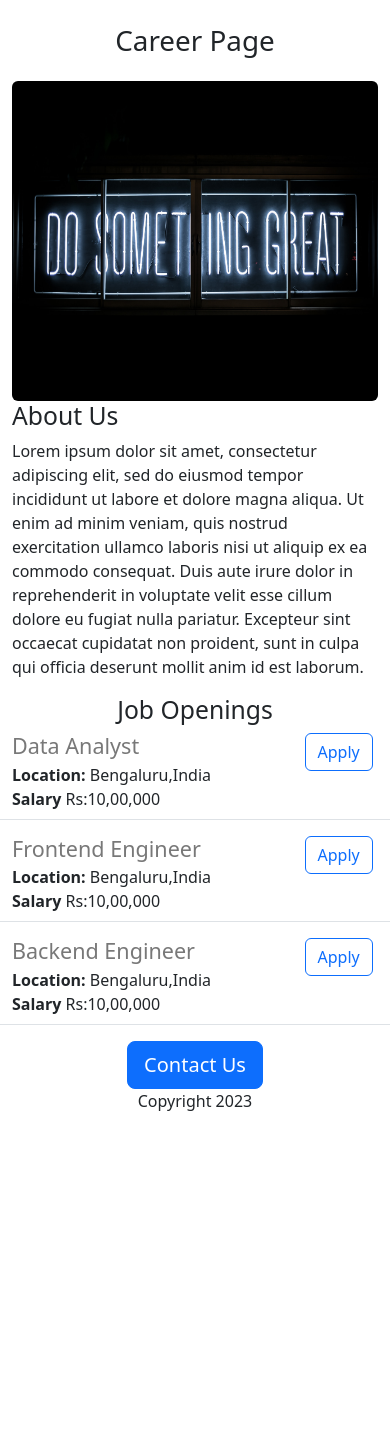
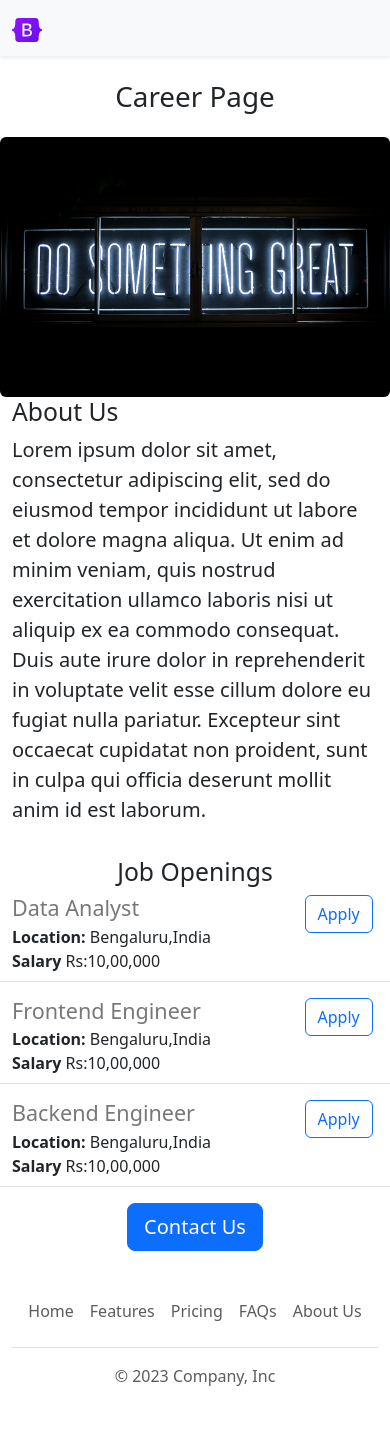
Before and after one commit to bartzabel05/career-site-flask-v2, a Flask app: page / in a window 390 px wide. Before the commit the page ends 1111 px from the top, so only its background shows below. Run offline with Flask 3, Linux system fonts and the light colour scheme.

Commit message:
Changes in layout

```diff
--- /dev/null
+++ b/templates/footer.html
@@ -0,0 +1,10 @@
+<footer class="py-3 my-4">
+    <ul class="nav justify-content-center border-bottom pb-3 mb-3">
+      <li class="nav-item"><a href="#" class="nav-link px-2 text-body-secondary">Home</a></li>
+      <li class="nav-item"><a href="#" class="nav-link px-2 text-body-secondary">Features</a></li>
+      <li class="nav-item"><a href="#" class="nav-link px-2 text-body-secondary">Pricing</a></li>
+      <li class="nav-item"><a href="#" class="nav-link px-2 text-body-secondary">FAQs</a></li>
+      <li class="nav-item"><a href="#" class="nav-link px-2 text-body-secondary">About Us</a></li>
+    </ul>
+    <p class="text-center text-body-secondary">&copy; 2023 Company, Inc</p>
+  </footer>
--- a/templates/home.html
+++ b/templates/home.html
@@ -42,24 +42,36 @@
     } */
     #banner{
       object-fit:cover;
+      margin-bottom:16px;
+      width:100%;
+      height:320px;
     }
   </style>
   </head>
 
   <body>
+    {% include 'nav.html' %}
 
-    <div  class="container">
     <h1 class="text-center mt-4 mb-4">Career Page</h1>
 
     <div>
-      <img id="banner" src="static/clark-tibbs-oqStl2L5oxI-unsplash.jpg" alt="Banner Image" class="img-fluid rounded" style="width:100%; height:320px;">
+      <img id="banner" src="static/clark-tibbs-oqStl2L5oxI-unsplash.jpg" alt="Banner Image" class="img-fluid rounded" style="">
     </div>
 
-    <div>
-      <h2>About Us</h2>
-      <p>
+    <div  class="container">
+
+
+    <h2>About Us</h2>
+    <div class="row" style="margin-bottom:16px;">
+      <div class="col-md-6">
+      <p class="lead">
         Lorem ipsum dolor sit amet, consectetur adipiscing elit, sed do eiusmod tempor incididunt ut labore et dolore magna aliqua. Ut enim ad minim veniam, quis nostrud exercitation ullamco laboris nisi ut aliquip ex ea commodo consequat. Duis aute irure dolor in reprehenderit in voluptate velit esse cillum dolore eu fugiat nulla pariatur. Excepteur sint occaecat cupidatat non proident, sunt in culpa qui officia deserunt mollit anim id est laborum.
       </p>
+    </div>
+
+    <div class="d-none d-md-block col-md-6">
+    <img src="static/krakenimages-376KN_ISplE-unsplash.jpg" style="height:320px; border-radius:6px;">
+    </div>
     </div>
 
     <div class="">
@@ -70,14 +82,11 @@
     </div>
 
     <div style="text-align:center;">
-    <button type="button" class="btn btn-primary btn-lg">Contact Us</button>
+    <!-- <button type="button" class="btn btn-primary btn-lg">Contact Us</button> -->
+    <a href="mailto:kartikkoolo511@gmail.com?subject=Query%20for%20Job%20Openings&body=My%20Name%3A%20%3Cinput%20name%20here%3E%0D%0A%0D%0AMy%20Question%3A%20%3Cinput%20question%20here%3E" class="btn btn-lg btn-primary">Contact Us</a>
     </div >
 
-      <div class="mb-0">
-      <p class="body-text text-center">Copyright 2023</p>
-      </div>
-    </div>
-
+    {% include 'footer.html' %}
     <script src="https://cdn.jsdelivr.net/npm/bootstrap@5.3.1/dist/js/bootstrap.bundle.min.js" integrity="sha384-HwwvtgBNo3bZJJLYd8oVXjrBZt8cqVSpeBNS5n7C8IVInixGAoxmnlMuBnhbgrkm" crossorigin="anonymous"></script>
   </body>
 </html>
--- a/templates/jobitems.html
+++ b/templates/jobitems.html
@@ -11,6 +11,7 @@
         </div>
 
           <div class="col-3 " style="">
-          <button class="btn btn-outline-primary">Apply</button>
+          <!-- <button class="btn btn-outline-primary">Apply</button> -->
+            <a href="mailto:kartikkoolo511@gmail.com?subject=Application%20for%20{{job['title']}}&body=My%20Name%3A%20%3Cinput%20name%20here%3E%0D%0A%0D%0AMy%20Resume%3A%20%3Cinput%20resume%20link%20here%3E%0D%0A%0D%0AMy%20LinkedIn%3A%20%3Cinput%20LinkedIn%20link%20here%3E" class="btn btn-outline-primary">Apply</a>
           </div>
         </div>
--- /dev/null
+++ b/templates/nav.html
@@ -0,0 +1,10 @@
+<nav class="navbar bg-light shadow-sm fixed-top bg-light">
+  <div class="container-fluid">
+    <a class="navbar-brand" href="#">
+    <img src="static/bootstrap-logo.svg" alt="Logo" width="30" height="24">
+    </a>
+  </div>
+</nav>
+<div style="height:56px">
+
+</div>
```
Also changed, not shown: static/bootstrap-logo.svg (added), 1 other file.
